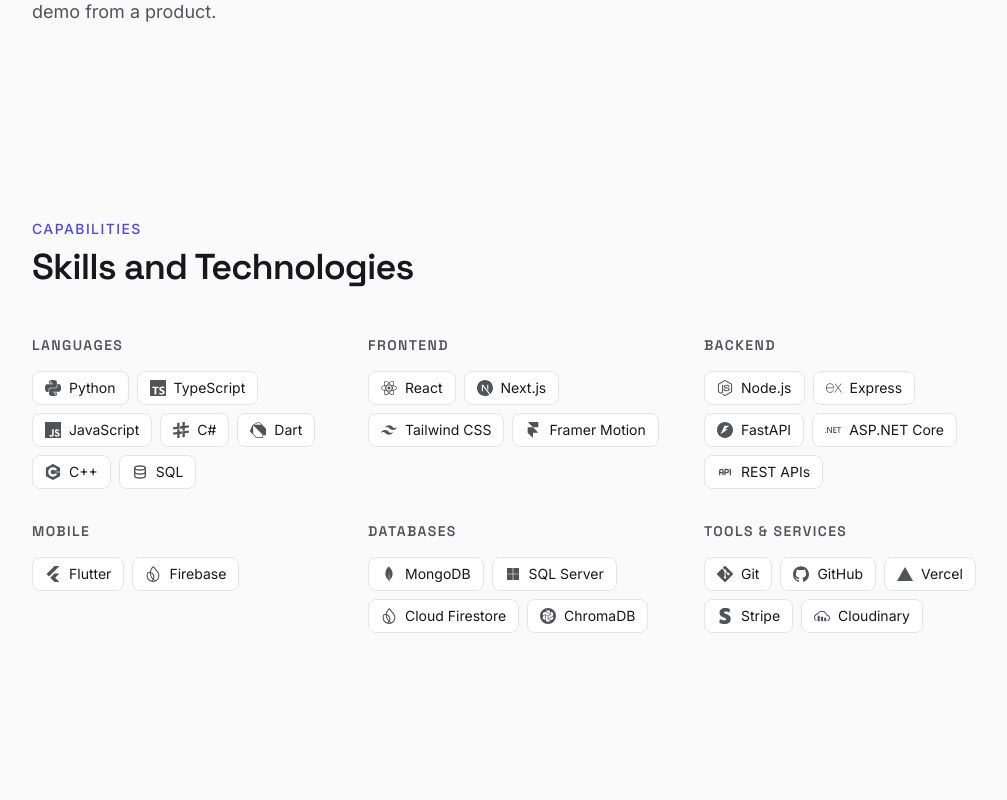
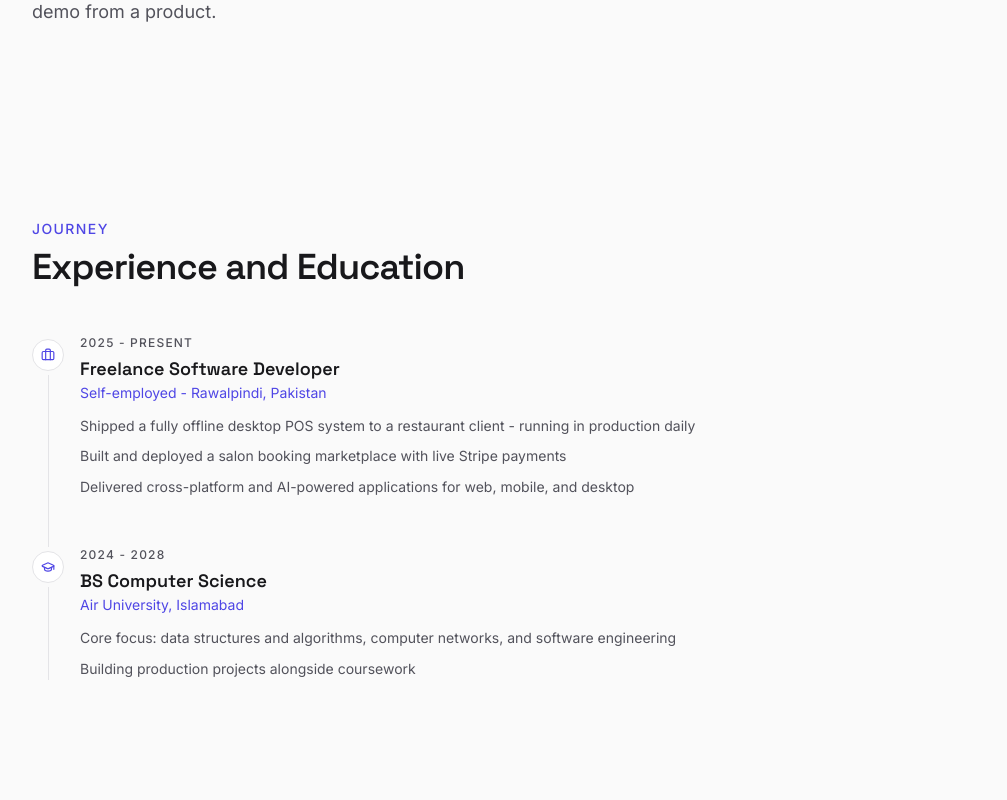
Before and after one commit to Okasha-Chaudhry/portfolio, a Next.js app: page / in a window 1280 px wide. Shown: the part 2640-3440 px from the top of the page, without its empty margins (120-1127 px from the left). Built offline with nearby package versions, Linux system fonts and the light colour scheme.

Commit message:
feat: add experience and education timeline

```diff
--- a/src/app/page.tsx
+++ b/src/app/page.tsx
@@ -1,6 +1,7 @@
 import { Hero } from "@/components/sections/Hero";
 import { Projects } from "@/components/sections/Projects";
 import { About } from "@/components/sections/About";
+import { Journey } from "@/components/sections/Journey";
 import { Skills } from "@/components/sections/Skills";
 import { Contact } from "@/components/sections/Contact";
 
@@ -10,6 +11,7 @@
       <Hero />
       <Projects />
       <About />
+      <Journey />
       <Skills />
       <Contact />
     </main>
--- /dev/null
+++ b/src/components/sections/Journey.tsx
@@ -0,0 +1,42 @@
+"use client";
+
+import { motion } from "framer-motion";
+import { Briefcase, GraduationCap } from "lucide-react";
+import { SectionTitle } from "@/components/ui/SectionTitle";
+import { experience } from "@/data/experience";
+import { education } from "@/data/education";
+
+function TimelineItem({ icon, title, subtitle, period, highlights, index }: { icon: React.ReactNode; title: string; subtitle: string; period: string; highlights: string[]; index: number }) {
+  return (
+    <motion.li initial={{ opacity: 0, x: -24 }} whileInView={{ opacity: 1, x: 0 }} viewport={{ once: true, amount: 0.3 }} transition={{ delay: index * 0.1, duration: 0.5, ease: "easeOut" }} className="relative pl-12 pb-12 last:pb-0">
+      <span className="absolute left-0 top-1 flex h-8 w-8 items-center justify-center rounded-full border border-border bg-surface text-accent">{icon}</span>
+      <span aria-hidden="true" className="absolute left-4 top-10 bottom-0 w-px bg-border" />
+      <p className="text-xs font-medium uppercase tracking-widest text-muted">{period}</p>
+      <h3 className="mt-1 font-display text-lg font-semibold">{title}</h3>
+      <p className="text-sm text-accent">{subtitle}</p>
+      <ul className="mt-3 space-y-2">
+        {highlights.map((h) => (
+          <li key={h} className="text-sm leading-relaxed text-muted">{h}</li>
+        ))}
+      </ul>
+    </motion.li>
+  );
+}
+
+export function Journey() {
+  return (
+    <section id="journey" className="py-24">
+      <div className="mx-auto max-w-5xl px-6">
+        <SectionTitle eyebrow="Journey" title="Experience and Education" />
+        <ul>
+          {experience.map((exp, i) => (
+            <TimelineItem key={exp.role + exp.startDate} icon={<Briefcase size={14} aria-hidden="true" />} title={exp.role} subtitle={`${exp.organization} - ${exp.location}`} period={`${exp.startDate} - ${exp.endDate}`} highlights={exp.highlights} index={i} />
+          ))}
+          {education.map((edu, i) => (
+            <TimelineItem key={edu.institution} icon={<GraduationCap size={14} aria-hidden="true" />} title={edu.degree} subtitle={edu.institution} period={`${edu.startYear} - ${edu.endYear}`} highlights={edu.highlights} index={experience.length + i} />
+          ))}
+        </ul>
+      </div>
+    </section>
+  );
+}
--- /dev/null
+++ b/src/data/education.ts
@@ -0,0 +1,14 @@
+import type { Education } from "@/types";
+
+export const education: Education[] = [
+  {
+    degree: "BS Computer Science",
+    institution: "Air University, Islamabad",
+    startYear: 2024,
+    endYear: 2028,
+    highlights: [
+      "Core focus: data structures and algorithms, computer networks, and software engineering",
+      "Building production projects alongside coursework",
+    ],
+  },
+];
--- /dev/null
+++ b/src/data/experience.ts
@@ -0,0 +1,17 @@
+import type { Experience } from "@/types";
+
+export const experience: Experience[] = [
+  {
+    role: "Freelance Software Developer",
+    organization: "Self-employed",
+    location: "Rawalpindi, Pakistan",
+    startDate: "2025",
+    endDate: "Present",
+    highlights: [
+      "Shipped a fully offline desktop POS system to a restaurant client - running in production daily",
+      "Built and deployed a salon booking marketplace with live Stripe payments",
+      "Delivered cross-platform and AI-powered applications for web, mobile, and desktop",
+    ],
+    technologies: ["Electron", "React", "Next.js", "Node.js", "Flutter", "Python"],
+  },
+];
```
